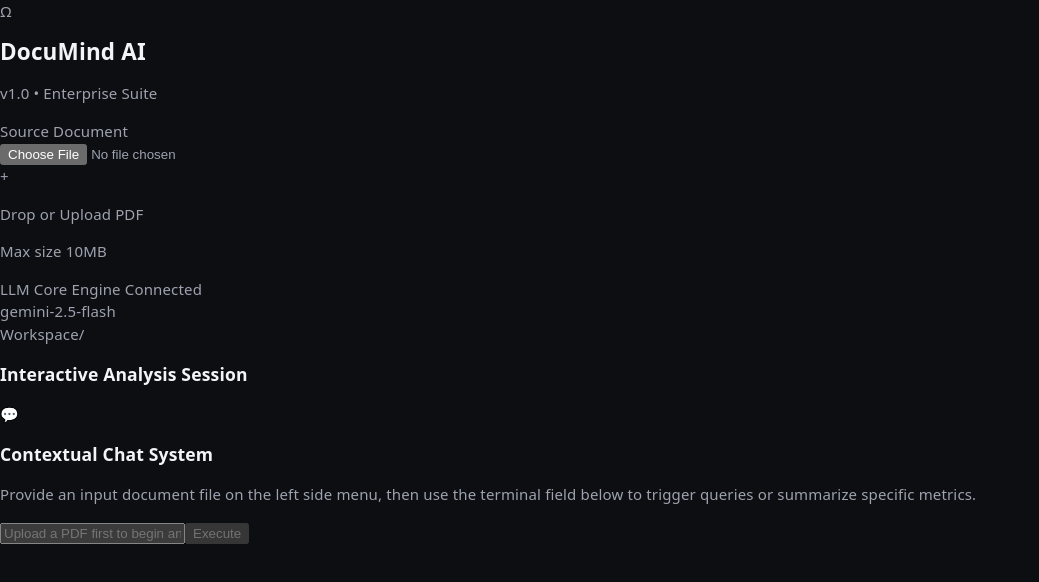
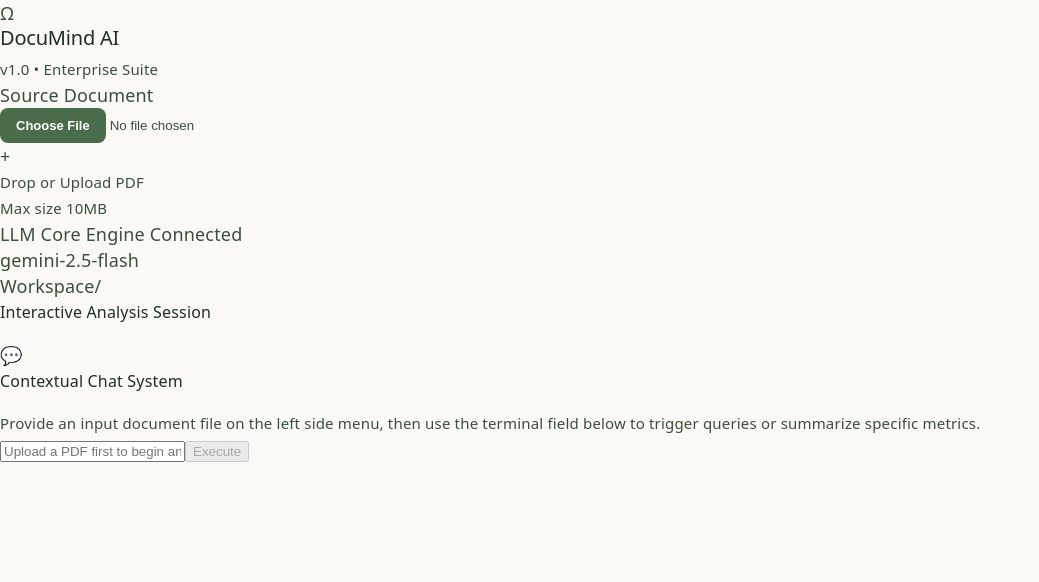
Before and after one commit to chandramouli35/ai-engineer-roadmap, a React (Vite) app in the folder day 14/frontend/: page / in a window 1280 px wide. Shown: the top 582 px of the page, without its empty margins (0-1039 px from the left). Built offline with nearby package versions, Linux system fonts and the light colour scheme.

Commit message:
updated ui / ux

```diff
--- a/day 14/frontend/src/index.css
+++ b/day 14/frontend/src/index.css
@@ -1,80 +1,319 @@
 :root {
-  --text: #9ca3af;
-  --text-h: #f3f4f6;
-  --bg: #0d0e12;
-  --border: #242731;
-  --code-bg: #14161e;
-  --accent: #c084fc;
-  --accent-bg: rgba(192, 132, 252, 0.15);
-  --accent-border: rgba(192, 132, 252, 0.5);
+  /* Primary text - Earthy green */
+  --text: #3a503a; /* Dark moss green */
+  /* Primary headings - Deepest green */
+  --text-h: #1e301e; /* Forest floor deep green */
+  /* Base background - Soft cream */
+  --bg: #faf9f6; /* Off-white linen */
+  /* Standard borders - Pale sage */
+  --border: #e0e6df; /* Light celadon */
+  /* Code blocks - Subtle parchment */
+  --code-bg: #f5f2e8; /* Pale tan/bone */
 
-  --sans:
-    system-ui, -apple-system, BlinkMacSystemFont, "Segoe UI", Roboto, sans-serif;
-  --mono: ui-monospace, SFMono-Regular, Consolas, monospace;
+  /* ACCENT: Warm earth/copper tone */
+  --accent: #b86b4f; /* Terracotta/copper */
+  --accent-bg: rgba(184, 107, 79, 0.1); /* Transparent terracotta */
+  --accent-border: rgba(184, 107, 79, 0.5); /* Semi-transparent terracotta */
 
-  font: 15px/150% var(--sans);
-  letter-spacing: 0.15px;
-  color-scheme: dark;
+  /* Other earth elements */
+  --social-bg: rgba(245, 242, 232, 0.5); /* Semi-transparent parchment */
+  --button-bg: #4a6c4a; /* Medium moss green */
+  --button-text: #fff;
+  --button-hover: #5d7e5d;
+  --logo-icon-bg: #a3b899; /* Pale moss green */
+  --pdf-icon-color: #5d7e5d;
+  --chat-bg-canvas: #faf9f6;
+  --panel-bg: #f5f2e8; /* Parchment for panel backdrops */
+  --border-sep: #d8dfd0; /* Muted celadon for separators */
+
+  --shadow:
+    rgba(74, 108, 74, 0.1) 0 10px 15px -3px, rgba(74, 108, 74, 0.05) 0 4px 6px -2px; /* Earth-toned shadows */
+
+  --sans: system-ui, 'Segoe UI', Roboto, sans-serif;
+  --heading: system-ui, 'Segoe UI', Roboto, sans-serif;
+  --mono: ui-monospace, Consolas, monospace;
+
+  font: 18px/145% var(--sans);
+  letter-spacing: 0.18px;
+  color-scheme: light; /* Earth tones work best in light scheme */
   color: var(--text);
   background: var(--bg);
+  font-synthesis: none;
   text-rendering: optimizeLegibility;
   -webkit-font-smoothing: antialiased;
   -moz-osx-font-smoothing: grayscale;
+
+  @media (max-width: 1024px) {
+    font-size: 16px;
+  }
+}
+
+#root {
+  width: 100vw;
+  height: 100svh;
+  margin: 0;
+  text-align: left; /* Changed from center to left for professional layout */
+  border: none;
+  display: flex;
+  flex-direction: row; /* Multi-panel layout */
+  box-sizing: border-box;
+  background: var(--bg);
+  overflow: hidden;
 }
 
 body {
   margin: 0;
-  padding: 0;
-  background-color: #0d0e12;
-  width: 100vw;
-  height: 100vh;
   overflow: hidden;
 }
 
-#root {
+/* App.tsx Layout CSS (assuming structure from prior turns) */
+.flex-row-root { /* Add class to root div */
+  display: flex;
   width: 100%;
   height: 100%;
-  margin: 0;
-  padding: 0;
+}
+
+.left-panel { /* Add class to left panel div */
+  width: 320px;
+  background: var(--panel-bg);
+  border-right: 1px solid var(--border);
+  padding: 30px;
+  display: flex;
+  flex-direction: column;
+  justify-content: space-between;
   box-sizing: border-box;
 }
 
+.right-panel { /* Add class to right canvas div */
+  flex: 1;
+  background: var(--chat-bg-canvas);
+  display: flex;
+  flex-direction: column;
+  overflow: hidden;
+}
+
+/* Updated Typography & Styles */
 h1,
-h2,
-h3,
-h4,
-h5,
-h6 {
-  font-family: var(--sans);
+h2, h3 {
+  font-family: var(--heading);
+  font-weight: 500;
+  color: var(--text-h);
+  margin-top: 0;
+}
+
+h1 {
+  font-size: 32px; /* Professional SaaS size */
+  letter-spacing: -0.8px;
+  margin-bottom: 24px;
+}
+h2 {
+  font-size: 20px;
+  line-height: 118%;
+  letter-spacing: -0.2px;
+  margin-bottom: 6px;
+}
+h3 {
+  font-size: 16px;
+  font-weight: 500;
+  color: var(--text-h);
+}
+p {
+  margin: 0;
+  font-size: 15px;
+  color: var(--text);
+}
+
+/* Element Styles with Earth Tones */
+.app-icon { /* Class for 'Ω' container */
+  height: 36px;
+  width: 36px;
+  background: var(--logo-icon-bg);
+  border-radius: 12px;
+  display: flex;
+  align-items: center;
+  justify-content: center;
+  font-weight: bold;
+  color: #fff;
+  font-size: 18px;
+}
+
+.app-version { /* Class for version/suite text */
+  font-size: 12px;
+  color: #7d8f7d; /* Medium green */
+}
+
+.upload-label { /* Class for source document/max size labels */
+  font-size: 12px;
   font-weight: 600;
+  text-transform: uppercase;
+  color: #7d8f7d;
+}
+
+.upload-card { /* Class for dashed upload box */
+  border: 2px dashed #d8dfd0; /* Muted sage */
+  background: #fbfbf7;
+  border-radius: 12px;
+  padding: 20px;
+  text-align: center;
+}
+
+.upload-card-text-primary {
+  font-size: 14px;
+  font-weight: 500;
   color: var(--text-h);
 }
 
-code {
-  font-family: var(--mono);
-  font-size: 13px;
-  padding: 2px 6px;
-  background: var(--code-bg);
-  border: 1px solid var(--border);
-  border-radius: 4px;
-  color: #e2e8f0;
+.pdf-indicator { /* Class for PDF text/icon */
+  width: 32px; height: 32px;
+  background: rgba(93, 126, 93, 0.1); /* Faded green */
+  border-radius: 8px;
+  display: flex; align-items: center; justify-content: center;
+  margin: 0 auto 8px;
+  color: var(--pdf-icon-color);
+  font-weight: bold;
+  font-size: 14px;
 }
 
-/* Custom Scrollbar styling for a native premium feeling dashboard look */
-::-webkit-scrollbar {
-  width: 6px;
-  height: 6px;
+.metric-text { /* Class for connected status/gemini text */
+  font-size: 12px;
+  color: #7d8f7d;
 }
 
-::-webkit-scrollbar-track {
-  background: transparent;
+.metric-indicator-dot { /* Class for connected pulse dot */
+  background: var(--accent); /* Copper for status dot */
 }
 
-::-webkit-scrollbar-thumb {
-  background: #242731;
-  border-radius: 9999px;
+.status-box { /* Class for status box around gemini-2.5-flash */
+  background: #fbfbf7;
+  border: 1px solid var(--border);
+  border-radius: 8px;
+  padding: 10px;
+  margin-top: 10px;
 }
 
-::-webkit-scrollbar-thumb:hover {
-  background: #2e313e;
+/* Workspace header styles */
+.canvas-header {
+  border-bottom: 1px solid var(--border-sep);
+  padding: 0 24px;
+  height: 64px;
+  display: flex;
+  align-items: center;
+  gap: 10px;
 }
+
+.workspace-breadcrumb {
+  font-size: 12px;
+  padding: 4px 8px;
+  background: rgba(93, 126, 93, 0.05); /* very pale green */
+  border-radius: 4px;
+  color: #7d8f7d;
+  font-family: var(--mono);
+}
+
+.message-stream {
+  flex: 1;
+  overflow-y: auto;
+  padding: 30px;
+  display: flex;
+  flex-direction: column;
+  gap: 24px;
+}
+
+.chat-placeholder {
+  display: flex;
+  flex-direction: column;
+  align-items: center;
+  justify-content: center;
+  height: 100%;
+  text-align: center;
+  color: #7d8f7d;
+}
+
+.chat-bubble-user {
+  max-w-[75%];
+  padding: 16px;
+  border-radius: 12px;
+  border-bottom-right-radius: 0;
+  background: var(--button-bg); /* Moss green user bubble */
+  color: #fff;
+  font-size: 15px;
+  line-height: 1.5;
+  margin-left: auto;
+}
+
+.chat-bubble-assistant {
+  max-w-[75%];
+  padding: 16px;
+  border-radius: 12px;
+  border-bottom-left-radius: 0;
+  background: #fdfdfa; /* Pure white bubble */
+  border: 1px solid #ebedeb;
+  color: var(--text);
+  font-size: 15px;
+  line-height: 1.5;
+  margin-right: auto;
+}
+
+.input-dock {
+  padding: 24px;
+  border-top: 1px solid var(--border-sep);
+  display: flex;
+  gap: 12px;
+  background: #fff;
+  border-radius: 16px;
+  margin: 24px;
+  box-shadow: 0 10px 15px -3px rgba(74, 108, 74, 0.05);
+}
+
+.input-field {
+  flex: 1;
+  background: transparent;
+  border: none;
+  font-size: 14px;
+  color: var(--text-h);
+}
+
+/* Modified global 'code' with earth theme */
+code {
+  font-size: 15px;
+  line-height: 135%;
+  padding: 4px 8px;
+  background: var(--code-bg);
+  color: #5d7e5d; /* Medium green for code text */
+}
+
+/* Buttons and Counter with Earth theme */
+.counter {
+  color: var(--accent);
+}
+
+.primary-button { /* Class for send/execute button */
+  background: var(--button-bg);
+  color: #fff;
+  border: none;
+  padding: 12px 24px;
+  border-radius: 10px;
+  font-weight: 500;
+  font-size: 14px;
+}
+.primary-button:hover {
+  background: var(--button-hover);
+}
+
+/* Native PDF button styles */
+button.file-input-wrapper {
+  background: var(--button-bg);
+  border-radius: 12px;
+}
+input[type="file"]::file-selector-button {
+  background-color: var(--button-bg);
+  color: #fff;
+  padding: 10px 16px;
+  border: none;
+  border-radius: 8px;
+  font-size: 13px;
+  font-weight: 600;
+}
+input[type="file"]::file-selector-button:hover {
+  background-color: var(--button-hover);
+}
```
